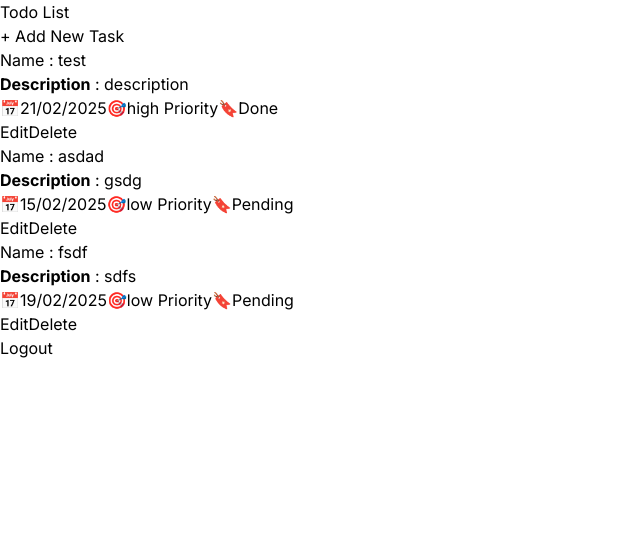
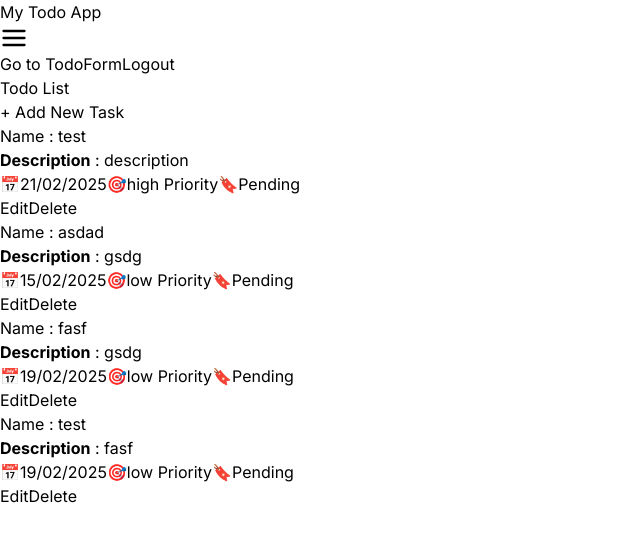
Before and after one commit to yogeshrana-1209/Todo_App, a React (Vite) app: page /todo-list in a window 1280 px wide. Shown: the top 542 px of the page, without its empty margins (0-640 px from the left). Built offline with nearby package versions, Linux system fonts and the light colour scheme; data requests are answered from the project's data file; sample sign-in values are in the browser's storage.

Commit message:
navbar added

```diff
--- a/db.json
+++ b/db.json
@@ -3,14 +3,14 @@
     {
       "id": "1739598566996",
       "agreed": true,
-      "status": "Done",
+      "status": "Pending",
       "priority": "high",
       "date": "2025-02-21T18:30:00.000Z",
       "description": "description",
       "name": "test"
     },
     {
-      "id": 1739606240160,
+      "id": "1739606240160",
       "agreed": true,
       "status": "Pending",
       "priority": "low",
@@ -19,13 +19,22 @@
       "name": "asdad"
     },
     {
-      "id": 1739611060788,
+      "id": 1739617752316,
       "agreed": true,
       "status": "Pending",
       "priority": "low",
       "date": "2025-02-19T18:30:00.000Z",
-      "description": "sdfs",
-      "name": "fsdf"
+      "description": "gsdg",
+      "name": "fasf"
+    },
+    {
+      "id": 1739617773760,
+      "agreed": true,
+      "status": "Pending",
+      "priority": "low",
+      "date": "2025-02-19T18:30:00.000Z",
+      "description": "fasf",
+      "name": "test"
     }
   ]
 }
--- a/package.json
+++ b/package.json
@@ -24,6 +24,7 @@
     "react": "^18.3.1",
     "react-dom": "^18.3.1",
     "react-hook-form": "^7.54.2",
+    "react-icons": "^5.4.0",
     "react-redux": "^9.2.0",
     "react-router-dom": "^7.1.5",
     "react-toastify": "^11.0.3",
--- a/src/app/auth/login/Login.jsx
+++ b/src/app/auth/login/Login.jsx
@@ -78,6 +78,7 @@ const Login = () => {
         if (userData) {
           dispatch(login(userData));
           localStorage.setItem("isLoggedIn", "true");
+          // localStorage.setItem("user",JSON.stringify({ username: userData.username}));
           navigate("/todo-list");
         } else {
           setLoginError("Invalid username or password. Please try again.");
--- a/src/app/sharedComponent/navbar.jsx
+++ b/src/app/sharedComponent/navbar.jsx
@@ -1,33 +1,62 @@
 import { useSelector, useDispatch } from "react-redux";
 import { getStatus, logout } from "../auth/store/AuthSlice";
 import { useNavigate } from "react-router-dom";
+import { useState } from "react";
+import { FiMenu, FiX } from "react-icons/fi"; // Import icons for menu
 
 export default function Navbar() {
   const isLoggedIn = useSelector(getStatus);
   const dispatch = useDispatch();
   const navigate = useNavigate();
 
-  const userData = JSON.parse(localStorage.getItem("user"));
-  const username = userData?.username || "Guest"; // Fetch username
+  const [menuOpen, setMenuOpen] = useState(false); // State to toggle menu
 
   const handleLogout = () => {
     dispatch(logout());
-    navigate("/login"); // Redirect to login page
+    localStorage.removeItem("isLoggedIn");
+    localStorage.removeItem("user");
+    navigate("/login");
   };
 
   return (
     <nav className="bg-blue-600 text-white py-4 shadow-md">
       <div className="max-w-screen-xl mx-auto px-4 flex justify-between items-center">
-        {/* App Title */}
-        <h1 className="text-xl font-bold cursor-pointer" onClick={() => navigate("/")}>
+        {/* Logo / App Name */}
+        <h1
+          className="text-xl font-bold cursor-pointer"
+          onClick={() => navigate("/")}
+        >
           My Todo App
         </h1>
 
-        {/* User Section */}
-        <div className="flex items-center gap-4">
+        {/* Menu Icon for Mobile */}
+        <div className="md:hidden">
+          {menuOpen ? (
+            <FiX
+              size={28}
+              className="cursor-pointer"
+              onClick={() => setMenuOpen(false)}
+            />
+          ) : (
+            <FiMenu
+              size={28}
+              className="cursor-pointer"
+              onClick={() => setMenuOpen(true)}
+            />
+          )}
+        </div>
+
+        {/* Navigation Links - Desktop View */}
+        <div className="hidden md:flex items-center gap-4">
           {isLoggedIn ? (
             <>
-              <span className="text-lg font-medium">Welcome, {username}</span>
+              <button
+                onClick={() => navigate("/todo-form")}
+                className="bg-blue-900 px-4 py-2 rounded-lg hover:bg-blue-800 transition"
+              >
+                Go to TodoForm
+              </button>
+
               <button
                 onClick={handleLogout}
                 className="bg-red-500 px-4 py-2 rounded-lg hover:bg-red-700 transition"
@@ -45,6 +74,57 @@ export default function Navbar() {
           )}
         </div>
       </div>
+
+      {/* Mobile Menu (Dropdown) */}
+      {menuOpen && (
+        <div className="md:hidden bg-blue-700 mt-2 py-4">
+          <div className="flex flex-col items-center gap-4">
+            <button
+              onClick={() => {
+                navigate("/");
+                setMenuOpen(false);
+              }}
+              className="bg-blue-900 px-4 py-2 rounded-lg hover:bg-blue-800 transition"
+            >
+              Home
+            </button>
+
+            {isLoggedIn ? (
+              <>
+                {/* <button
+                  onClick={() => {
+                    navigate("/todo-form");
+                    setMenuOpen(false);
+                  }}
+                  className="bg-blue-900 px-4 py-2 rounded-lg hover:bg-blue-800 transition"
+                >
+                  Go to TodoForm
+                </button> */}
+
+                <button
+                  onClick={() => {
+                    handleLogout();
+                    setMenuOpen(false);
+                  }}
+                  className="bg-red-500 px-4 py-2 rounded-lg hover:bg-red-700 transition"
+                >
+                  Logout
+                </button>
+              </>
+            ) : (
+              <button
+                onClick={() => {
+                  navigate("/login");
+                  setMenuOpen(false);
+                }}
+                className="bg-green-500 px-4 py-2 rounded-lg hover:bg-green-700 transition"
+              >
+                Login / Signup
+              </button>
+            )}
+          </div>
+        </div>
+      )}
     </nav>
   );
 }
--- a/src/app/todos/components/TodoList.jsx
+++ b/src/app/todos/components/TodoList.jsx
@@ -4,30 +4,30 @@ import {
   setSelectedTodo,
   deleteForm,
   fetchTodos,
+  getTodoLoading,
+  getFirstLoad,
 } from "../store/TodoSlice";
-import { useState, useEffect } from "react";
-import ConfirmModal from "../../sharedComponent/confirmModal"; // Import your ConfirmModal component
-import TodoCard from "./TodoCard"; // Import the TodoCard component
-import { useNavigate } from "react-router-dom"; // Import useNavigate
-import LoadingSpinner from "../../sharedComponent/loadingSpinner"; // Import the LoadingSpinner
-import { getStatus, logout } from "../../auth/store/AuthSlice";
+import { useEffect, useState } from "react";
+import ConfirmModal from "../../sharedComponent/confirmModal";
+import TodoCard from "./TodoCard";
+import { useNavigate } from "react-router-dom";
+import LoadingSpinner from "../../sharedComponent/loadingSpinner";
+import { getStatus } from "../../auth/store/AuthSlice";
+import Navbar from "../../sharedComponent/navbar";
 
 export default function TodoList() {
   const todos = useSelector(getTodoList);
   const dispatch = useDispatch();
-  const navigate = useNavigate(); // Initialize navigate
-
-
-  //Get logged in status from Redux
+  const navigate = useNavigate();
   const isLoggedIn = useSelector(getStatus);
+  const loading = useSelector(getTodoLoading);
+  const firstLoad = useSelector(getFirstLoad);
 
   const [isModalOpen, setIsModalOpen] = useState(false);
   const [todoToDelete, setTodoToDelete] = useState(null);
-  const [loading, setLoading] = useState(true); // Add loading state
-  const [loaderDelay, setLoaderDelay] = useState(false); // For ensuring loader is shown for a minimum time
 
   const handleEdit = (todo) => {
-    navigate('/todo-form');
+    navigate("/todo-form");
     dispatch(setSelectedTodo(todo));
     window.scrollTo({ top: 0, behavior: "smooth" });
   };
@@ -44,86 +44,56 @@ export default function TodoList() {
 
   const handleDelete = () => {
     if (todoToDelete) {
-      dispatch(deleteForm(todoToDelete.id)); // Delete the todo
-      closeDeleteModal(); // Close the modal after deletion
+      dispatch(deleteForm(todoToDelete.id));
+      closeDeleteModal();
     }
   };
 
-  const handleLogout = () => {
-    dispatch(logout());
-    navigate("/login"); // Redirect to the login page after logout
-  };
-
   useEffect(() => {
-    // Set loading to true before fetching data
-    setLoading(true);
-    setLoaderDelay(true); // Start the loader delay
-
-    dispatch(fetchTodos())
-      .then(() => {
-        // Set loading to false once fetching is complete
-        setLoading(false);
-      })
-      .catch(() => {
-        // Handle any errors here and set loading to false
-        setLoading(false);
-      });
-
-    // Set loader to stay visible for at least 1 second
-    const timer = setTimeout(() => {
-      setLoaderDelay(false); // Stop the loader delay after 1 second
-    }, 1000);
-
-    return () => clearTimeout(timer); // Clean up the timer on unmount
-  }, [dispatch]);
+    if (isLoggedIn && firstLoad) {
+      dispatch(fetchTodos());
+    }
+  }, [dispatch, isLoggedIn, firstLoad]);
 
   const handleAddNewTask = () => {
     if (!isLoggedIn) {
-      navigate("/login"); // Redirect to login if not logged in
+      navigate("/login");
       return;
     }
-    navigate("/todo-form"); // Redirect to add new task form
+    navigate("/todo-form");
   };
-
 
   return (
     <>
+      <Navbar />
 
-      <div className="min-h-screen rounded-2xl bg-gradient-to-br from-blue-50 to-white py-12">
+      <div className="min-h-screen bg-gradient-to-br from-blue-50 to-white py-4">
         <div className="max-w-screen-xl mx-auto px-4 sm:px-6 lg:px-8">
-          {/* Header Section */}
-          <div className="text-center m-8">
-            <h1 className="text-3xl sm:text-4xl font-extrabold text-blue-600 mb-5 inline-block border-2 border-blue-600 rounded-2xl bg-blue-50/50 px-8 py-4 shadow-md backdrop-blur-sm transform hover:scale-105 transition-all duration-300">
+          <div className="text-center m-4">
+            <h1 className="text-3xl sm:text-4xl font-extrabold text-blue-600 mb-5 inline-block border-2 border-blue-600 rounded-2xl bg-blue-50/50 px-8 py-4 shadow-md">
               Todo List
             </h1>
           </div>
 
-          {/* Add New Task Button */}
           {isLoggedIn && (
-            <div className="flex justify-center m-6 items-center">
+            <div className="flex justify-center m-4 items-center">
               <button
-                onClick={handleAddNewTask} // Use handleAddNewTask to clear selectedTodo
-                className="w-44 py-2 px-4 bg-green-600 text-white rounded-lg shadow-lg hover:bg-green-700 transition duration-300"
+                onClick={handleAddNewTask}
+                className="w-44 py-2 px-4 bg-green-600 text-white rounded-lg hover:bg-green-700 transition"
               >
-               +  Add New Task
+                + Add New Task
               </button>
             </div>
           )}
 
-          {/* Loading Spinner */}
-          {loading || loaderDelay ? (
-            <LoadingSpinner /> // Show the spinner while loading or during loader delay
-          ) : (
-            // Empty State or Todo Grid
-            <>
-              {todos && todos.length === 0 ? (
-                <div className="max-w-lg mx-auto bg-white p-8 text-center shadow-lg rounded-2xl border-2 border-dashed border-gray-300 transform hover:scale-102 transition-all duration-300">
-                  <p className="text-xl text-gray-500 font-medium">
+          {loading ? (
+            <LoadingSpinner />
+          ) : todos?.length === 0 ? (
+            <p className="text-center text-xl text-gray-500 font-medium">
               No todos yet. Add your first todo!
             </p>
-                </div>
           ) : (
-                <div className="grid grid-cols-1 sm:grid-cols-2 lg:grid-cols-3 gap-6 sm:gap-8">
+            <div className="grid grid-cols-1 sm:grid-cols-2 lg:grid-cols-3 gap-6">
               {todos?.map((todo) => (
                 <TodoCard
                   key={todo.id}
@@ -134,30 +104,8 @@ export default function TodoList() {
               ))}
             </div>
           )}
-            </>
-          )}
         </div>
 
-        {/* Login/Logout Button */}
-        <div className="flex justify-around m-[40px]">
-          {isLoggedIn ? (
-            <button
-              onClick={handleLogout}
-              className="w-32 py-2 px-4 bg-red-600 text-white rounded-lg shadow-lg hover:bg-red-700 transition duration-300"
-            >
-              Logout
-            </button>
-          ) : (
-            <button
-              onClick={() => navigate("/login")}
-              className="w-32 py-2 px-4 bg-blue-600 text-white rounded-lg shadow-lg hover:bg-blue-700 transition duration-300"
-            >
-              Login
-            </button>
-          )}
-        </div>
-
-        {/* Confirmation Modal */}
         <ConfirmModal
           isOpen={isModalOpen}
           onClose={closeDeleteModal}
--- a/src/app/todos/store/todoSlice.js
+++ b/src/app/todos/store/todoSlice.js
@@ -8,29 +8,35 @@ import api from "../../services/api/axiosConfig";
 const initialState = {
   todos: [],
   selectedTodo: null,
+  loading: false, // Add loading state
+  firstLoad: true, // Track first time loading after login
 };
 
 // Fetch todos from the server
-export const fetchTodos = () => async (dispatch) => {
+export const fetchTodos = () => async (dispatch, getState) => {
+  const { firstLoad } = getState().todo;
+  if (!firstLoad) return; // Prevent reloading after first login
+
+  dispatch(setLoading(true)); // Set loading before fetching
+
   try {
-    const response = await api.get('/todos');
+    const response = await api.get("/todos");
     dispatch(setTodos(response.data));
   } catch (error) {
     console.error(error);
     DangerNotify("Failed to fetch todos");
+  } finally {
+    setTimeout(() => {
+      dispatch(setLoading(false)); // Ensure loading stops after 1 second
+    }, 1000);
+    dispatch(setFirstLoad(false)); // Mark first load as completed
   }
 };
 
-// Code for Add new list item without using API
-// export const submitForm = (newTodo) => (dispatch) => {
-//   dispatch(addTodo(newTodo));
-//   SuccessNotify("Item Added Successfully");
-// };
-
-// Add a new todo to the server
+// Add a new todo
 export const submitForm = (requestedData) => async (dispatch) => {
   try {
-    const response = await api.post('/todos',requestedData);
+    const response = await api.post("/todos", requestedData);
     dispatch(addTodo(response.data));
     SuccessNotify("Item Added Successfully");
     return true;
@@ -40,20 +46,13 @@ export const submitForm = (requestedData) => async (dispatch) => {
   }
 };
 
-//Code for Update the list item without using API
-// export const updateForm = (todo) => (dispatch) => {
-//   dispatch(setSelectedTodo(todo));
-//   dispatch(updateTodo(todo));
-//   SuccessNotify("Todo Updated Successfully");
-//   dispatch(setSelectedTodo(null));
-// };
-
+// Update a todo
 export const updateForm = (todo) => async (dispatch) => {
   try {
-    const response = await api.put(`/todos/${todo.id}`,todo);
+    const response = await api.put(`/todos/${todo.id}`, todo);
     dispatch(updateTodo(response.data));
     SuccessNotify("Todo Updated Successfully");
-    dispatch(setSelectedTodo(null)); // Clear selected todo after update
+    dispatch(setSelectedTodo(null));
     return true;
   } catch (error) {
     console.error(error);
@@ -62,12 +61,7 @@ export const updateForm = (todo) => async (dispatch) => {
   }
 };
 
-//Code for delete the list item without using API
-// export const deleteForm = (id) => (dispatch) => {
-//   dispatch(deleteTodo(id));
-//   SuccessNotify("Item Deleted Successfully");
-// };
-
+// Delete a todo
 export const deleteForm = (id) => async (dispatch) => {
   try {
     await api.delete(`/todos/${id}`);
@@ -79,23 +73,22 @@ export const deleteForm = (id) => async (dispatch) => {
   }
 };
 
-//Selectors
-export const getTodoList = (state) => state.todo?.todos;
+// Selectors
+export const getTodoList = (state) => state.todo.todos;
 export const getSelectedTodo = (state) => state.todo.selectedTodo;
-export const getTodoError = (state) => state.todo.error;
+export const getTodoLoading = (state) => state.todo.loading; // Selector for loading
+export const getFirstLoad = (state) => state.todo.firstLoad; // Selector for first load
 
 const todoSlice = createSlice({
   name: "todo",
   initialState,
   reducers: {
-
     setTodos: (state, action) => {
       state.todos = action.payload;
     },
     addTodo: (state, action) => {
       state.todos.push(action.payload);
     },
-
     updateTodo: (state, action) => {
       const index = state.todos.findIndex(
         (todo) => todo.id === action.payload.id
@@ -104,18 +97,29 @@ const todoSlice = createSlice({
         state.todos[index] = action.payload;
       }
     },
-
     deleteTodo: (state, action) => {
-      const id = action.payload;
-      state.todos = state.todos.filter((todo) => todo.id !== id); // Delete todo by ID
+      state.todos = state.todos.filter((todo) => todo.id !== action.payload);
     },
-
     setSelectedTodo: (state, action) => {
       state.selectedTodo = action.payload;
+    },
+    setLoading: (state, action) => {
+      state.loading = action.payload;
+    },
+    setFirstLoad: (state, action) => {
+      state.firstLoad = action.payload;
     },
   },
 });
 
-export const { addTodo, updateTodo, setSelectedTodo, deleteTodo, setTodos } =
-  todoSlice.actions;
+export const {
+  addTodo,
+  updateTodo,
+  setSelectedTodo,
+  deleteTodo,
+  setTodos,
+  setLoading,
+  setFirstLoad,
+} = todoSlice.actions;
+
 export default todoSlice.reducer;
```
Also changed, not shown: src/App.css (+53 -0 lines), src/App.jsx (+6 -3 lines), 1 other file (tests, documents, lock files or other folders). Lines whose indentation alone changed are shown as unchanged.
